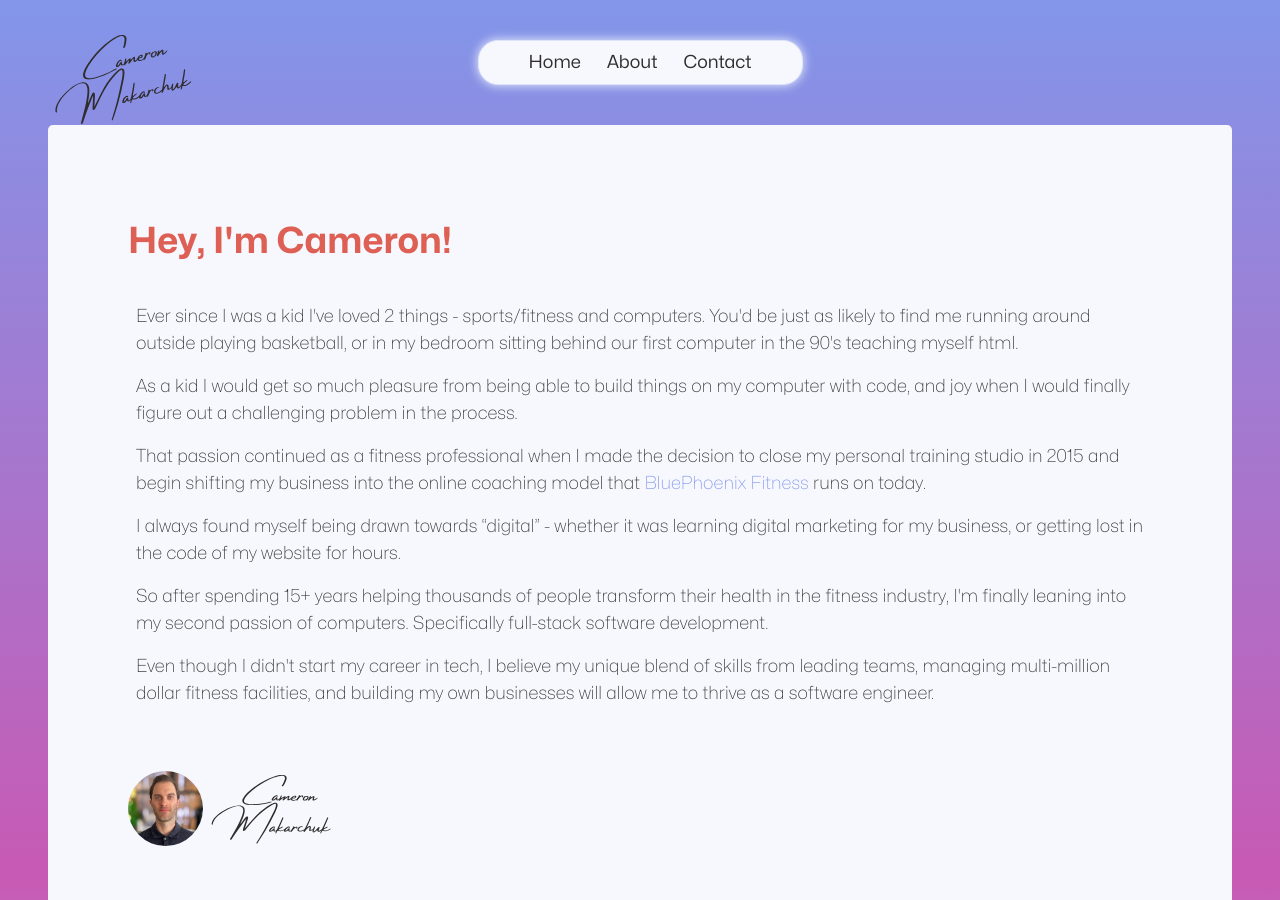
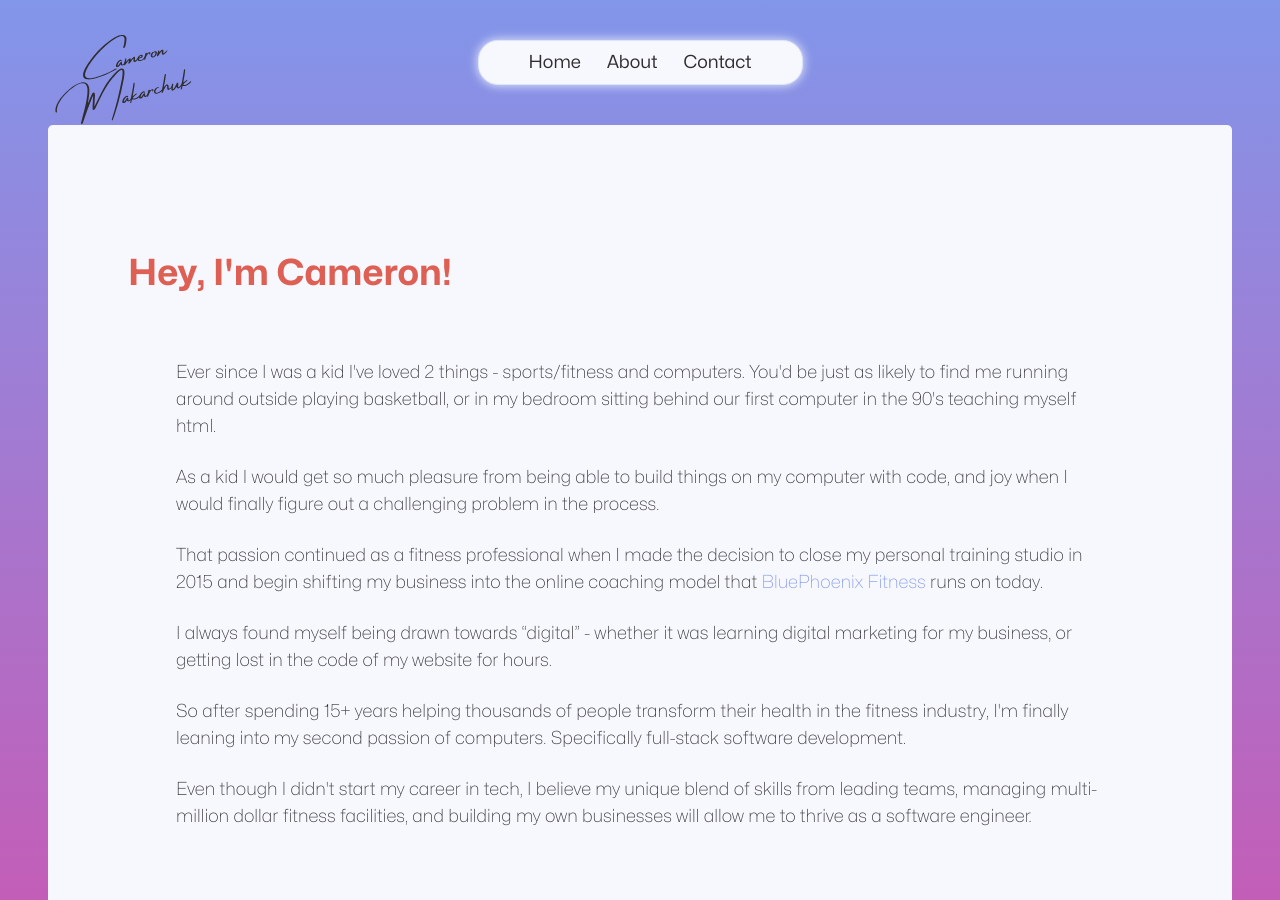
Before and after one commit to cameronmakarchuk/portfolio-site-client, a React (Create React App) app: page /about in a window 1280 px wide. Shown: the top 900 px of the page. Built offline with nearby package versions, Linux system fonts and the light colour scheme.

Commit message:
Add desktop styles for AboutPage

```diff
--- a/src/pages/AboutPage/AboutPage.scss
+++ b/src/pages/AboutPage/AboutPage.scss
@@ -12,6 +12,10 @@
         @include tablet {
             padding: 4.0rem 0 2.0rem;
         }
+
+        @include desktop {
+            padding: 5.0rem 0 2.5rem;
+        }
     }
 
     &__description {
@@ -22,6 +26,11 @@
         @include tablet {
             margin: 1.5rem 0;
             padding: 0 1.5rem;
+        }
+
+        @include desktop {
+            margin: 1.5rem 0;
+            padding: 0 3.0rem;
         }
     }
 
@@ -40,6 +49,11 @@
             width: 100px;
             margin-right: 0.75rem;
         }
+
+        @include desktop {
+            width: 120px;
+            margin-right: 1.0rem;
+        }
     }
 
     &__signature {
@@ -47,6 +61,10 @@
 
         @include tablet {
             width: 140px;
+        }
+
+        @include desktop {
+            width: 175px;
         }
     }
 
```
